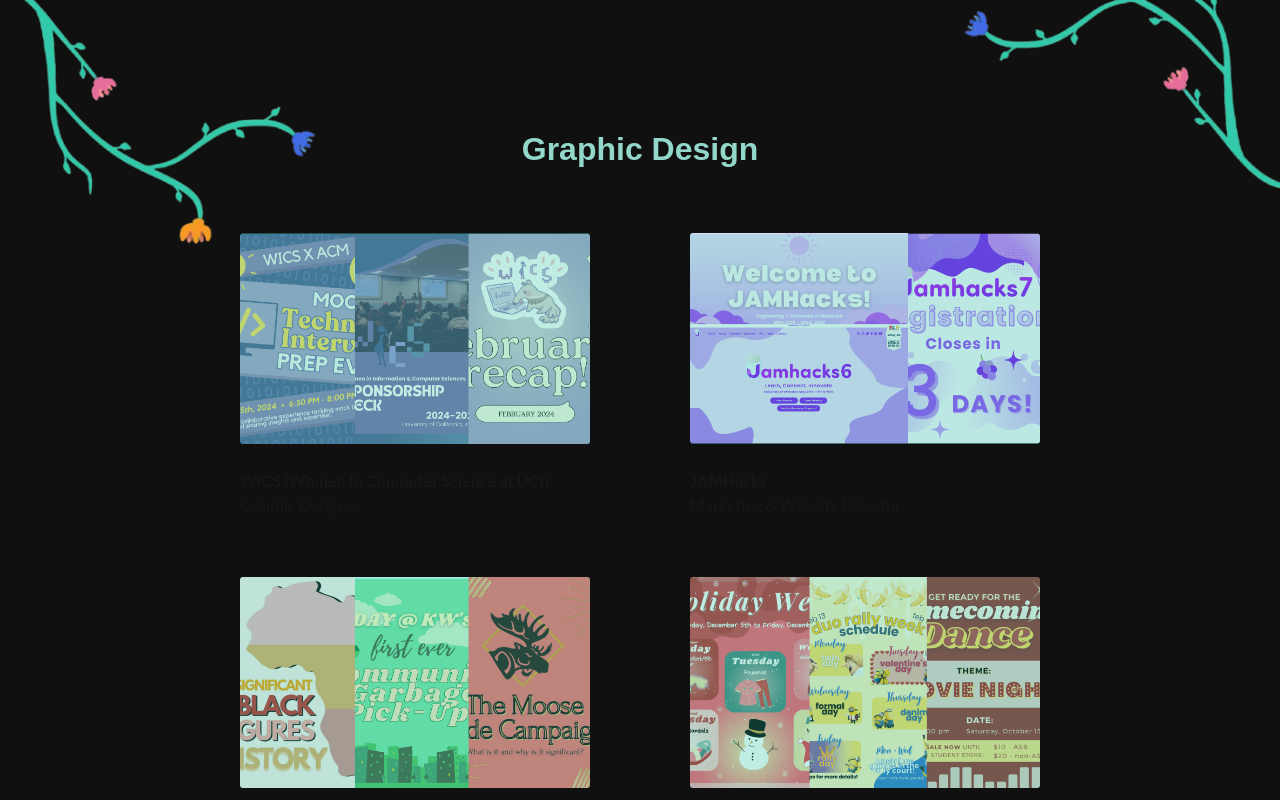
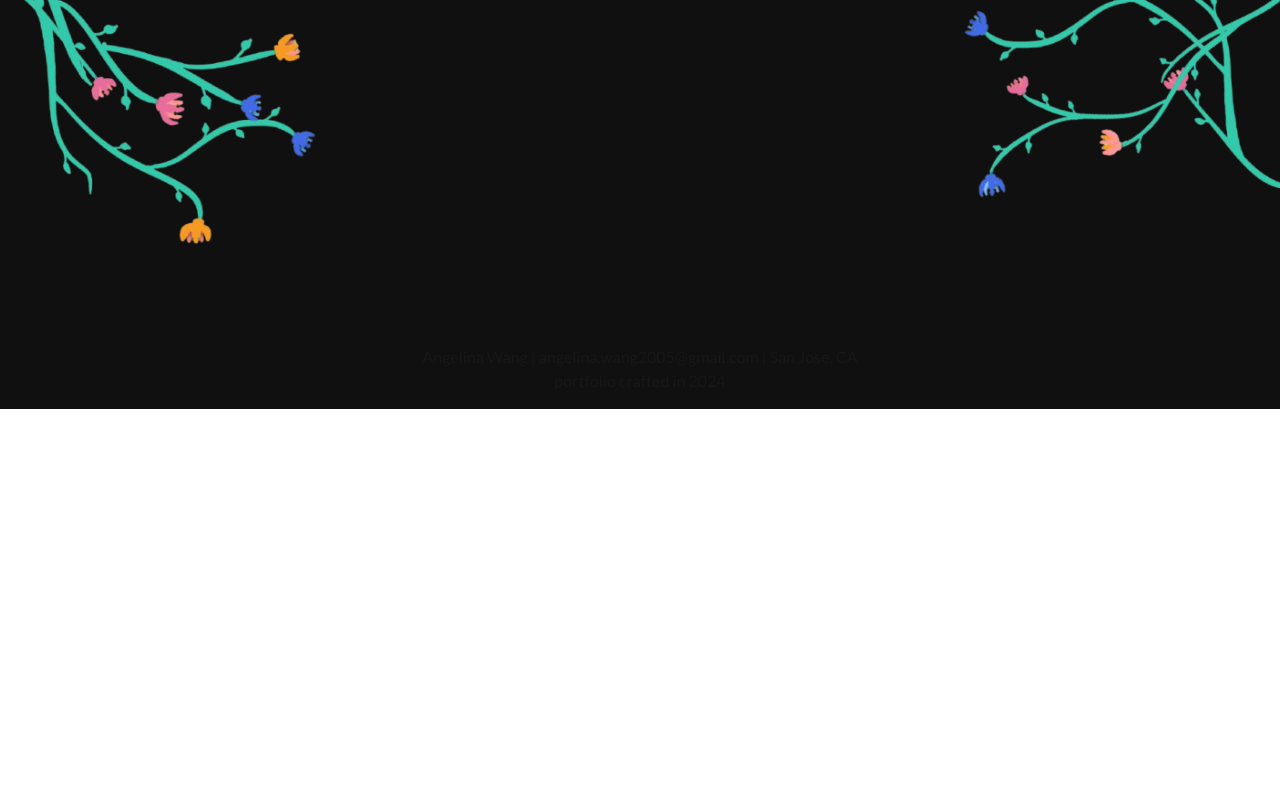
Before and after one commit to angeliinawang/new-portfolio-website, a Next.js app: page / in a window 1280 px wide. Shown: the part 2680-3480 px from the top of the page. After the commit the page ends 3091 px from the top, so only its background shows below. Built offline with nearby package versions, Linux system fonts and the light colour scheme; a web font is replaced by a local one.

Commit message:
hid designs section for now.

```diff
--- a/src/pages/index.tsx
+++ b/src/pages/index.tsx
@@ -34,7 +34,7 @@
               height={400}
               className="absolute left-0 rotate-180 -ml-[50px] -mt-[100px]"/>
           </div>
-          <DesignsSection />
+          {/* <DesignsSection /> */}
           <div className="relative">
             <Image
               src="/images/branch4.png"
```
